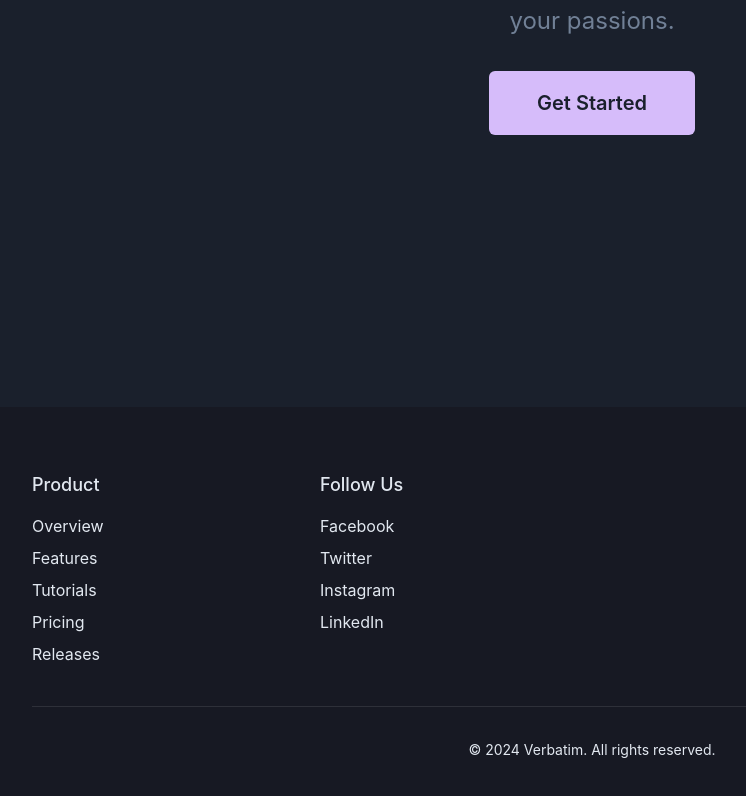
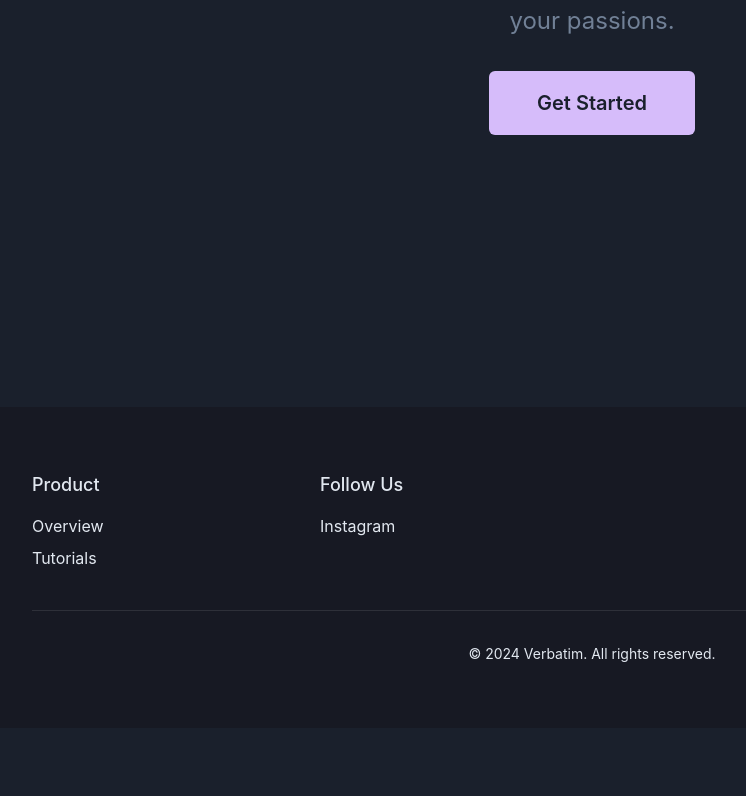
Before and after one commit to GPT-Engineer-App/glassy-verbatim-44, a React (Vite) app: page / in a window 1280 px wide. Shown: the part 2551-3347 px from the top of the page, without its empty margins (48-794 px from the left). After the commit the page ends 3279 px from the top, so only its background shows below. Built offline with nearby package versions, Linux system fonts and the light colour scheme.

Commit message:
Removed "Features", "Pricing", and "Releases" from the "Product" section and "Twitter", "Facebook", and "LinkedIn" from the "Follow Us" section in the Footer component.
Prompt: Hapus Features, pricing, releasees pada product Dan Twitter Facebook Dan linkedln pada Follow Us ga ti ke follow me

```diff
--- a/src/components/Footer.jsx
+++ b/src/components/Footer.jsx
@@ -11,20 +11,14 @@ const Footer = () => {
               Product
             </Text>
             <Link href={"#"}>Overview</Link>
-            <Link href={"#"}>Features</Link>
             <Link href={"#"}>Tutorials</Link>
-            <Link href={"#"}>Pricing</Link>
-            <Link href={"#"}>Releases</Link>
           </Stack>
 
           <Stack align={"flex-start"}>
             <Text fontWeight={"500"} fontSize={"lg"} mb={2}>
               Follow Us
             </Text>
-            <Link href={"#"}>Facebook</Link>
-            <Link href={"#"}>Twitter</Link>
             <Link href={"#"}>Instagram</Link>
-            <Link href={"#"}>LinkedIn</Link>
           </Stack>
         </SimpleGrid>
         <Divider />
```
